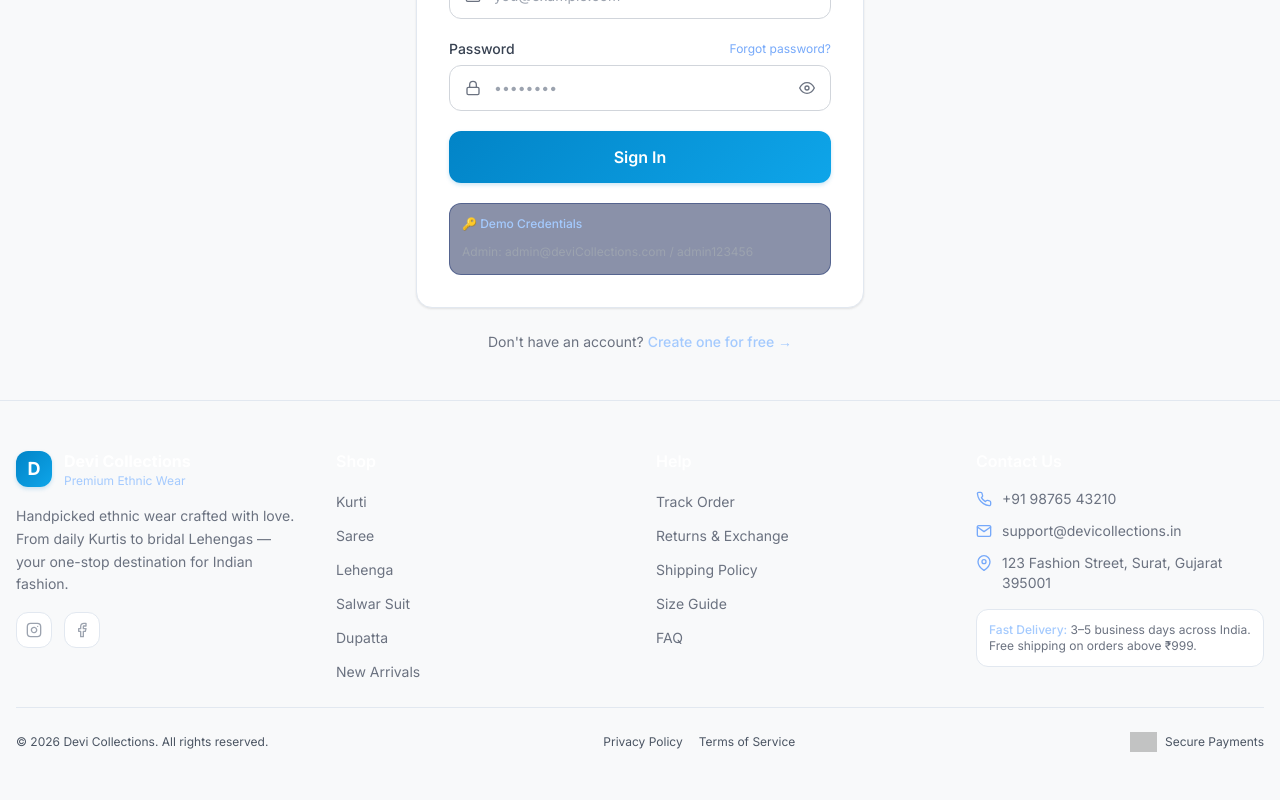
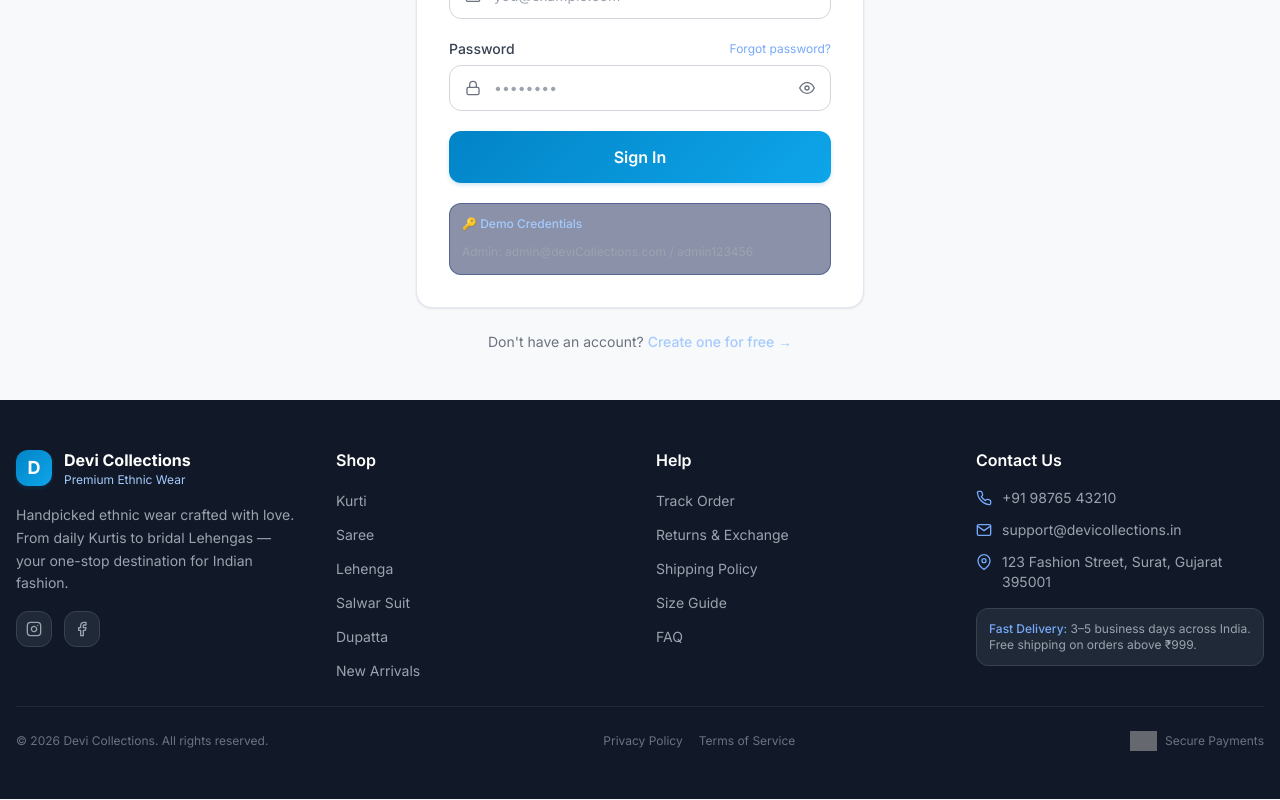
Before and after one commit to smitsoni1/devi-collections, a React (Vite) app in the folder client/: page /login in a window 1280 px wide. Shown: the part 367-1167 px from the top of the page. Built offline with nearby package versions, Linux system fonts and the light colour scheme; no server answers; grey boxes are pictures that could not be loaded.

Commit message:
Fix UI text visibility for light theme

```diff
--- a/client/src/components/CheckoutSteps.jsx
+++ b/client/src/components/CheckoutSteps.jsx
@@ -19,14 +19,14 @@ export default function CheckoutSteps({ currentStep }) {
                     ? 'bg-emerald-500 text-white shadow-[0_0_12px_rgba(16,185,129,0.4)]'
                     : isActive
                     ? 'bg-brand-gradient text-white shadow-brand'
-                    : 'bg-surface-elevated border border-surface-border text-gray-500'
+                    : 'bg-white border border-gray-300 text-gray-400'
                 }`}
               >
                 {isDone ? <FiCheck className="w-4 h-4" /> : stepNum}
               </div>
               <span
                 className={`text-xs mt-1.5 font-medium ${
-                  isActive ? 'text-brand-300' : isDone ? 'text-emerald-400' : 'text-gray-600'
+                  isActive ? 'text-brand-700' : isDone ? 'text-emerald-600' : 'text-gray-500'
                 }`}
               >
                 {step}
@@ -35,7 +35,7 @@ export default function CheckoutSteps({ currentStep }) {
             {index < steps.length - 1 && (
               <div
                 className={`h-0.5 w-16 sm:w-24 mx-2 rounded transition-all duration-500 ${
-                  isDone ? 'bg-emerald-500' : 'bg-surface-border'
+                  isDone ? 'bg-emerald-500' : 'bg-gray-200'
                 }`}
               />
             )}
--- a/client/src/components/Footer.jsx
+++ b/client/src/components/Footer.jsx
@@ -5,7 +5,7 @@ export default function Footer() {
   const year = new Date().getFullYear();
 
   return (
-    <footer className="border-t border-surface-border mt-auto">
+    <footer className="bg-gray-900 mt-auto">
       <div className="container-max px-4 py-12">
         <div className="grid grid-cols-1 md:grid-cols-2 lg:grid-cols-4 gap-8">
 
@@ -20,15 +20,15 @@ export default function Footer() {
                 <p className="text-xs text-brand-300">Premium Ethnic Wear</p>
               </div>
             </Link>
-            <p className="text-sm text-gray-500 leading-relaxed">
+            <p className="text-sm text-gray-400 leading-relaxed">
               Handpicked ethnic wear crafted with love. From daily Kurtis to
               bridal Lehengas — your one-stop destination for Indian fashion.
             </p>
             <div className="flex gap-3 mt-4">
-              <a href="#" className="w-9 h-9 rounded-xl bg-surface-elevated border border-surface-border flex items-center justify-center text-gray-400 hover:text-brand-300 hover:border-brand-500 transition-all">
+              <a href="#" className="w-9 h-9 rounded-xl bg-gray-800 border border-gray-700 flex items-center justify-center text-gray-400 hover:text-brand-400 hover:border-brand-500 transition-all">
                 <FiInstagram className="w-4 h-4" />
               </a>
-              <a href="#" className="w-9 h-9 rounded-xl bg-surface-elevated border border-surface-border flex items-center justify-center text-gray-400 hover:text-brand-300 hover:border-brand-500 transition-all">
+              <a href="#" className="w-9 h-9 rounded-xl bg-gray-800 border border-gray-700 flex items-center justify-center text-gray-400 hover:text-brand-400 hover:border-brand-500 transition-all">
                 <FiFacebook className="w-4 h-4" />
               </a>
             </div>
@@ -42,7 +42,7 @@ export default function Footer() {
                 <li key={item}>
                   <Link
                     to={item === 'New Arrivals' ? '/?sort=newest' : `/?category=${item}`}
-                    className="text-sm text-gray-500 hover:text-brand-300 transition-colors"
+                    className="text-sm text-gray-400 hover:text-brand-400 transition-colors"
                   >
                     {item}
                   </Link>
@@ -63,7 +63,7 @@ export default function Footer() {
                 { label: 'FAQ', to: '/faq' },
               ].map(({ label, to }) => (
                 <li key={label}>
-                  <Link to={to} className="text-sm text-gray-500 hover:text-brand-300 transition-colors">
+                  <Link to={to} className="text-sm text-gray-400 hover:text-brand-400 transition-colors">
                     {label}
                   </Link>
                 </li>
@@ -75,41 +75,41 @@ export default function Footer() {
           <div>
             <h4 className="font-semibold text-white mb-4">Contact Us</h4>
             <ul className="space-y-3">
-              <li className="flex items-start gap-2.5 text-sm text-gray-500">
+              <li className="flex items-start gap-2.5 text-sm text-gray-400">
                 <FiPhone className="w-4 h-4 mt-0.5 text-brand-400 flex-shrink-0" />
                 <span>+91 98765 43210</span>
               </li>
-              <li className="flex items-start gap-2.5 text-sm text-gray-500">
+              <li className="flex items-start gap-2.5 text-sm text-gray-400">
                 <FiMail className="w-4 h-4 mt-0.5 text-brand-400 flex-shrink-0" />
                 <span>support@devicollections.in</span>
               </li>
-              <li className="flex items-start gap-2.5 text-sm text-gray-500">
+              <li className="flex items-start gap-2.5 text-sm text-gray-400">
                 <FiMapPin className="w-4 h-4 mt-0.5 text-brand-400 flex-shrink-0" />
                 <span>123 Fashion Street, Surat, Gujarat 395001</span>
               </li>
             </ul>
-            <div className="mt-4 p-3 rounded-xl bg-surface-elevated border border-surface-border">
-              <p className="text-xs text-gray-500">
-                <span className="text-brand-300 font-medium">Fast Delivery:</span> 3–5 business days across India.
+            <div className="mt-4 p-3 rounded-xl bg-gray-800 border border-gray-700">
+              <p className="text-xs text-gray-400">
+                <span className="text-brand-400 font-medium">Fast Delivery:</span> 3–5 business days across India.
                 Free shipping on orders above ₹999.
               </p>
             </div>
           </div>
         </div>
 
-        <div className="divider" />
+        <div className="divider border-gray-800" />
 
         <div className="flex flex-col sm:flex-row items-center justify-between gap-3">
-          <p className="text-xs text-gray-600">
+          <p className="text-xs text-gray-500">
             © {year} Devi Collections. All rights reserved.
           </p>
           <div className="flex items-center gap-4">
-            <Link to="/privacy" className="text-xs text-gray-600 hover:text-brand-300 transition-colors">Privacy Policy</Link>
-            <Link to="/terms" className="text-xs text-gray-600 hover:text-brand-300 transition-colors">Terms of Service</Link>
+            <Link to="/privacy" className="text-xs text-gray-500 hover:text-brand-400 transition-colors">Privacy Policy</Link>
+            <Link to="/terms" className="text-xs text-gray-500 hover:text-brand-400 transition-colors">Terms of Service</Link>
           </div>
           <div className="flex items-center gap-2">
             <img src="https://img.icons8.com/color/24/000000/razorpay.png" alt="Razorpay" className="h-5 opacity-60" />
-            <span className="text-xs text-gray-600">Secure Payments</span>
+            <span className="text-xs text-gray-500">Secure Payments</span>
           </div>
         </div>
       </div>
--- a/client/src/index.css
+++ b/client/src/index.css
@@ -51,9 +51,9 @@
 
   .btn-secondary {
     @apply inline-flex items-center justify-center gap-2 px-6 py-3 rounded-xl
-      bg-surface-elevated border border-surface-border text-gray-200 font-semibold text-sm
+      bg-white border border-gray-300 text-gray-700 font-semibold text-sm
       transition-all duration-300
-      hover:border-brand-500 hover:text-white hover:bg-brand-950
+      hover:border-brand-500 hover:text-brand-700 hover:bg-brand-50
       active:scale-[0.98];
   }
 
@@ -100,23 +100,23 @@
   }
 
   .badge-success {
-    @apply badge bg-emerald-500/15 text-emerald-400 border border-emerald-500/25;
+    @apply badge bg-emerald-100 text-emerald-700 border border-emerald-200;
   }
 
   .badge-warning {
-    @apply badge bg-amber-500/15 text-amber-400 border border-amber-500/25;
+    @apply badge bg-amber-100 text-amber-700 border border-amber-200;
   }
 
   .badge-danger {
-    @apply badge bg-red-500/15 text-red-400 border border-red-500/25;
+    @apply badge bg-red-100 text-red-700 border border-red-200;
   }
 
   .badge-brand {
-    @apply badge bg-brand-500/15 text-brand-300 border border-brand-500/25;
+    @apply badge bg-brand-100 text-brand-700 border border-brand-200;
   }
 
   .badge-gold {
-    @apply badge bg-gold-500/15 text-gold-400 border border-gold-500/25;
+    @apply badge bg-yellow-100 text-yellow-800 border border-yellow-200;
   }
 
   /* Section */
@@ -163,11 +163,11 @@
   }
 
   .price-sale {
-    @apply text-brand-300 font-bold;
+    @apply text-brand-700 font-bold;
   }
 
   .price-discount {
-    @apply badge bg-gold-500/15 text-gold-400 text-xs;
+    @apply badge bg-yellow-100 text-yellow-800 text-xs;
   }
 }
 
--- a/client/src/screens/admin/AdminLayout.jsx
+++ b/client/src/screens/admin/AdminLayout.jsx
@@ -22,7 +22,7 @@ export default function AdminLayout() {
       {/* Sidebar */}
       <aside className={`fixed lg:relative inset-y-0 left-0 z-40 w-64 transition-transform duration-300 ${
         sidebarOpen ? 'translate-x-0' : '-translate-x-full lg:translate-x-0'
-      } bg-surface-card border-r border-surface-border flex flex-col pt-6 pb-4`}>
+      } bg-gray-900 border-r border-gray-800 flex flex-col pt-6 pb-4`}>
 
         <div className="px-4 mb-6">
           <div className="flex items-center justify-between">
@@ -47,7 +47,7 @@ export default function AdminLayout() {
                 className={`flex items-center gap-3 px-4 py-3 rounded-xl mb-1 text-sm font-medium transition-all duration-200 ${
                   active
                     ? 'bg-brand-gradient text-white shadow-brand'
-                    : 'text-gray-400 hover:bg-surface-elevated hover:text-white'
+                    : 'text-gray-400 hover:bg-gray-800 hover:text-white'
                 }`}
               >
                 <Icon className="w-5 h-5 flex-shrink-0" />
@@ -58,8 +58,8 @@ export default function AdminLayout() {
           })}
         </nav>
 
-        <div className="px-4 pt-4 border-t border-surface-border">
-          <Link to="/" className="btn-ghost text-xs w-full justify-start gap-2">
+        <div className="px-4 pt-4 border-t border-gray-800">
+          <Link to="/" className="flex items-center text-gray-400 hover:text-white hover:bg-gray-800 px-4 py-2 rounded-lg transition-colors text-xs w-full justify-start gap-2">
             ← Back to Store
           </Link>
         </div>
@@ -73,11 +73,11 @@ export default function AdminLayout() {
       {/* Main Content */}
       <main className="flex-1 overflow-auto">
         {/* Mobile Header */}
-        <div className="lg:hidden flex items-center gap-3 px-4 py-3 border-b border-surface-border">
+        <div className="lg:hidden flex items-center gap-3 px-4 py-3 border-b border-gray-200">
           <button onClick={() => setSidebarOpen(true)} className="btn-ghost p-2">
             <FiMenu className="w-5 h-5" />
           </button>
-          <p className="font-semibold text-white text-sm">Admin Panel</p>
+          <p className="font-semibold text-gray-900 text-sm">Admin Panel</p>
         </div>
         <div className="p-6">
           <Outlet />
```
